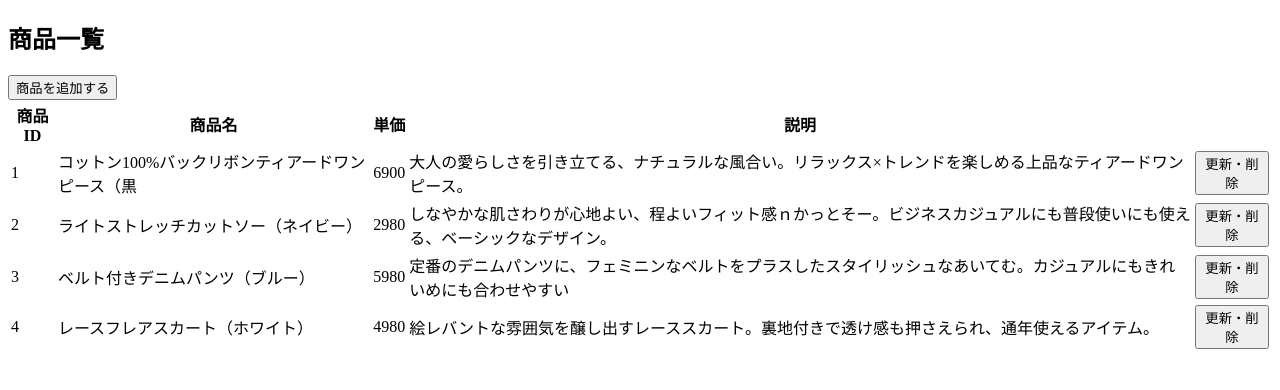
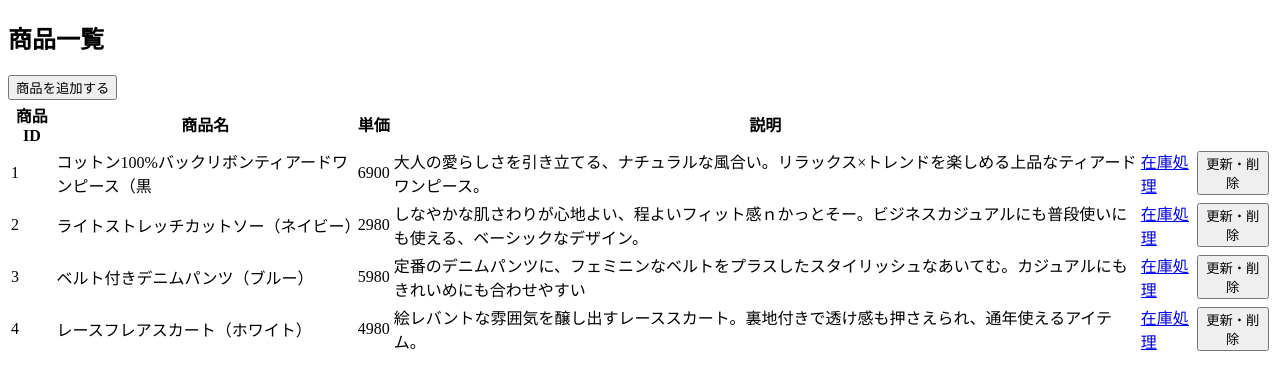
Before and after one commit to re2osushi8888/study-fullstack-web-dev, a Next.js app in the folder frontend/: page /inventory/products in a window 1280 px wide. Shown: the top 390 px of the page. Built offline with nearby package versions, Linux system fonts and the light colour scheme.

Commit message:
chapter 5-3-4

```diff
--- a/frontend/app/inventory/products/page.tsx
+++ b/frontend/app/inventory/products/page.tsx
@@ -1,5 +1,6 @@
 'use client'
 
+import Link from "next/link";
 import { useEffect, useState } from 'react';
 import productsData from "./sample/dummy_products.json";
 
@@ -29,6 +30,7 @@ export default function Page() {
             <th>単価</th>
             <th>説明</th>
             <th></th>
+            <th></th>
           </tr>
         </thead>
         <tbody>
@@ -38,6 +40,7 @@ export default function Page() {
             <td>{data.name}</td>
             <td>{data.price}</td>
             <td>{data.description}</td>
+            <td><Link href={`/inventory/products/${data.id}`}>在庫処理</Link></td>
             <td><button>更新・削除</button></td>
           </tr>
           )}
```
